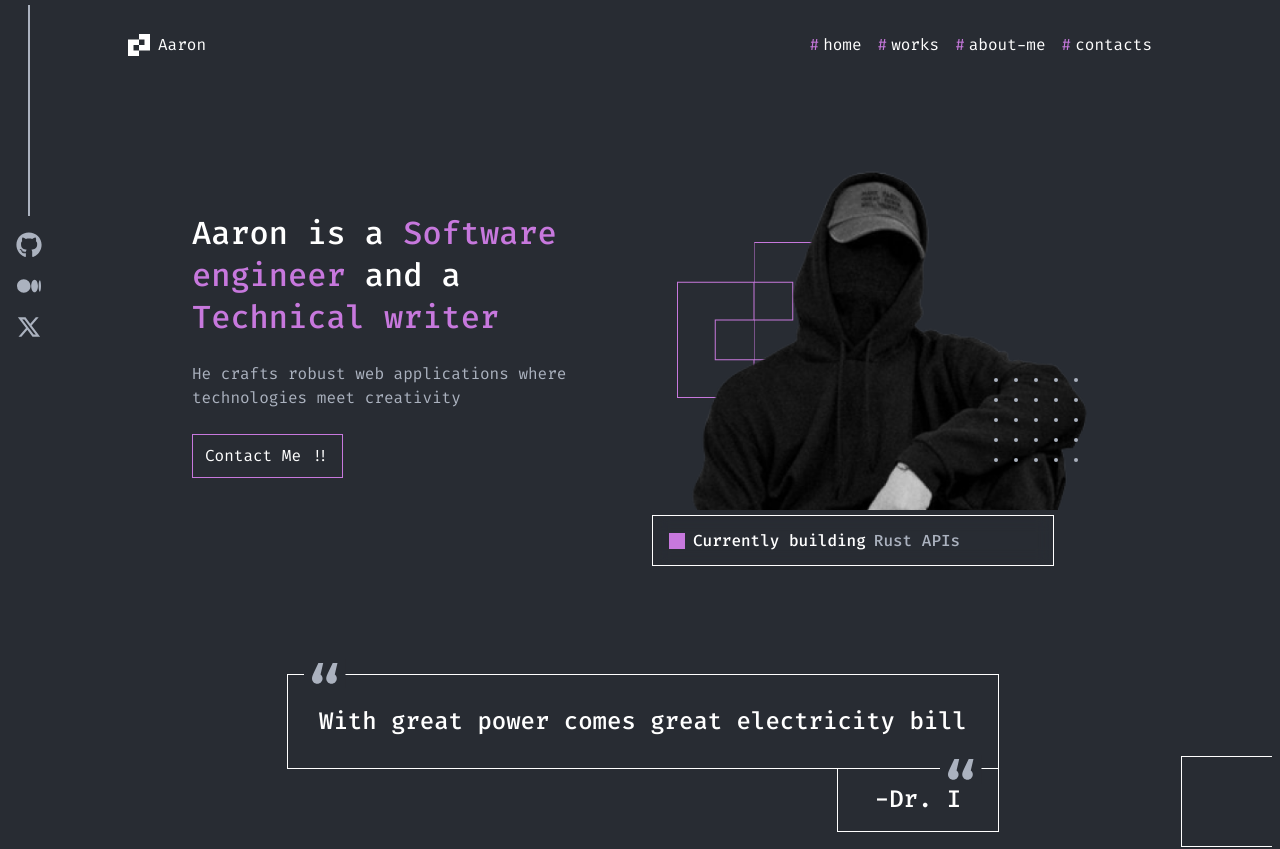
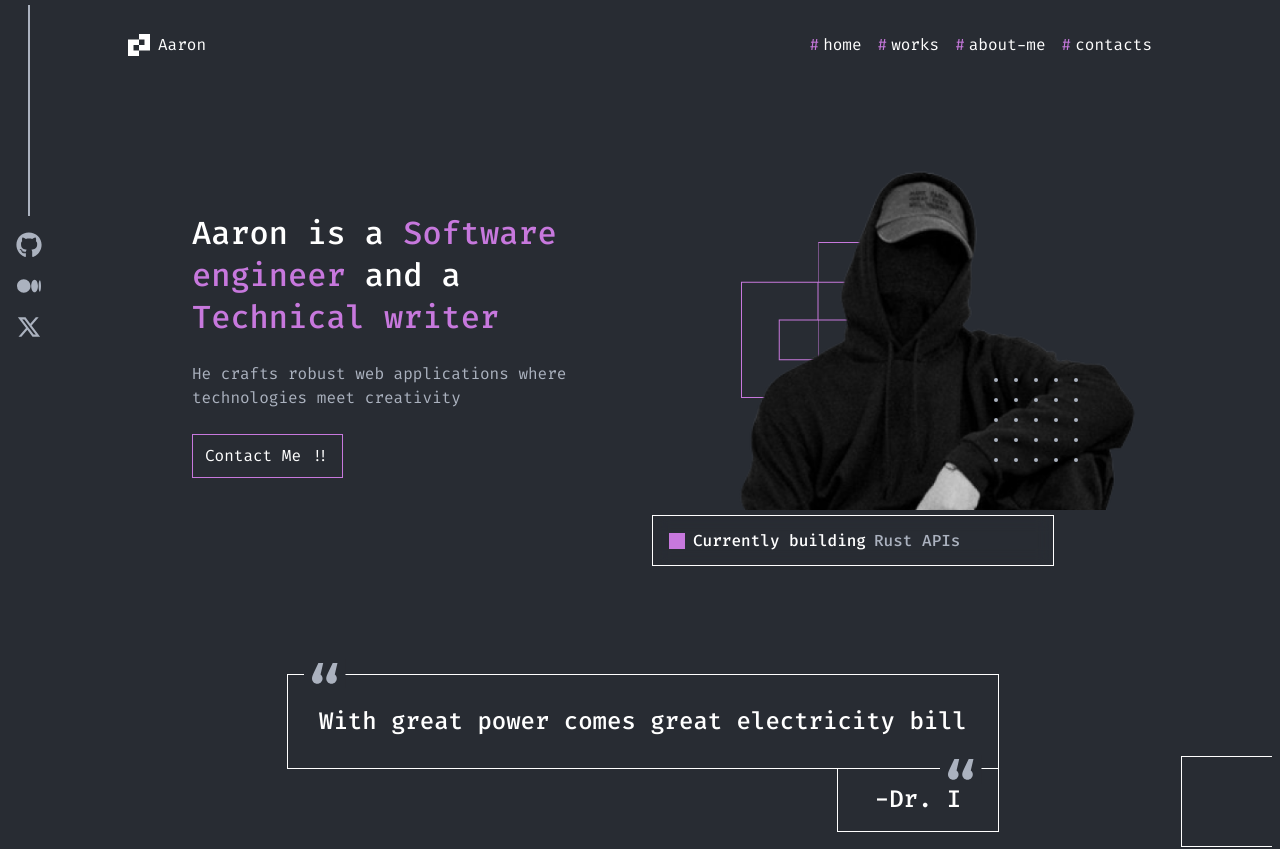
Before and after one commit to asapconet/asap-portfolio, a Next.js app: page /main in a window 1280 px wide. Shown: the top 849 px of the page. Built offline with nearby package versions, Linux system fonts and the light colour scheme; a web font is replaced by a local one.

Commit message:
perf: add animations x4

```diff
--- a/package.json
+++ b/package.json
@@ -10,7 +10,7 @@
   },
   "dependencies": {
     "@headlessui/react": "^1.7.18",
-    "animejs": "^3.2.2",
+    "animejs": "^4.2.2",
     "classnames": "^2.5.1",
     "framer-motion": "^12.23.26",
     "next": "14.1.0",
--- /dev/null
+++ b/src/components/animations/Typing.tsx
@@ -0,0 +1,87 @@
+"use client";
+
+import { useEffect, useRef, useState } from "react";
+import { animate, stagger } from "animejs";
+
+interface TypingTextProps {
+  children: string;
+  className?: string;
+  typingSpeed?: number;
+  cursor?: boolean;
+  cursorChar?: string;
+  startDelay?: number;
+}
+
+export default function TypingText({
+  children,
+  className = "",
+  typingSpeed = 50,
+  cursor = true,
+  cursorChar = "|",
+  startDelay = 0,
+}: TypingTextProps) {
+  const textRef = useRef<HTMLSpanElement>(null);
+  const [isMounted, setIsMounted] = useState(false);
+  const letterAnimRef = useRef<any>(null);
+  const cursorAnimRef = useRef<any>(null);
+
+  useEffect(() => {
+    setIsMounted(true);
+  }, []);
+
+  useEffect(() => {
+    if (!isMounted || !textRef.current) return;
+
+    const element = textRef.current;
+    const text = children;
+
+    element.innerHTML = "";
+
+    const letters = text.split("").map((char) => {
+      const span = document.createElement("span");
+      span.className = "inline-block opacity-0";
+      span.textContent = char === " " ? "\u00A0" : char;
+      return span;
+    });
+
+    letters.forEach((letter) => element.appendChild(letter));
+
+    let cursorSpan: HTMLSpanElement | null = null;
+    if (cursor) {
+      cursorSpan = document.createElement("span");
+      cursorSpan.className = "cursor inline-block";
+      cursorSpan.textContent = cursorChar;
+      element.appendChild(cursorSpan);
+    }
+
+    // Animate letters – store the instance for cleanup
+    letterAnimRef.current = animate(
+      element.querySelectorAll("span:not(.cursor)"),
+      {
+        opacity: [0, 1],
+        duration: 50,
+        delay: stagger(typingSpeed),
+        ease: "outQuad",
+        offset: startDelay,
+      },
+    );
+
+    // Animate cursor
+    if (cursor && cursorSpan) {
+      cursorAnimRef.current = animate(cursorSpan, {
+        opacity: [1, 0, 1],
+        duration: 800,
+        loop: true,
+        ease: "inOutSine",
+      });
+    }
+
+    // Proper cleanup on unmount or re-run
+    return () => {
+      letterAnimRef.current?.cancel();
+      cursorAnimRef.current?.cancel();
+    };
+  }, [children, isMounted, typingSpeed, cursor, cursorChar, startDelay]);
+
+  return <span ref={textRef} className={className} />;
+}
--- a/src/components/sections/AboutSection.tsx
+++ b/src/components/sections/AboutSection.tsx
@@ -2,34 +2,39 @@ import { SectionHeader } from "@/components/SectionHeader";
 import { DotGrid } from "@/components/DotGrids";
 import AppButton from "@/components/Button";
 import Image from "next/image";
+import TypingText from "../animations/Typing";
 
 export default function AboutSection() {
   return (
     <section className="flex flex-col gap-4 max-w-[1024px] w-full lg:pt-[3rem] min-h-[504px]">
-      <div
-        className="
-          absolute -left-6 mt-28
-          hidden xl:block
-          w-12 md:w-[80px] h-24 md:h-[155px] border border-white border-l-0
-        "
-      />
+      <div className="absolute -left-6 mt-28 hidden xl:block w-12 md:w-[80px] h-24 md:h-[155px] border border-white border-l-0" />
 
       <SectionHeader name="about-me" />
 
       <div className="flex flex-col lg:flex-row justify-between gap-8 lg:gap-12 w-full">
-        <article className="flex flex-col gap-4 lg:w-[515px] mt-4 text-sec">
-          <p className="paragraph-1">Hello I&apos;m Aaron</p>
-          <p className="paragraph-1-s !leading-7 ">
-            I&apos;m a software engineer with a passion for building innovative
-            and user-friendly applications. I have experience working with a
-            variety of technologies, including React, Node.js, and Python.
-            I&apos;m always looking for new challenges and opportunities to
-            learn and grow. <br /> <br />
-            I&apos;m currently working on a project that involves building a web
-            application using React and Node.js. I&apos;m excited to see where
-            this project will take me and what new skills I&apos;ll learn along
-            the way.
-          </p>
+        <article className="flex flex-col gap-6 lg:w-[515px] mt-4 text-sec">
+          <TypingText typingSpeed={60} cursor={false} className="paragraph-1">
+            Hello I&aposmm Aaron
+          </TypingText>
+
+          <div className="paragraph-1-s !leading-7 space-y-6">
+            <TypingText typingSpeed={20} startDelay={300}>
+              I&aposm a software engineer with a passion for building innovative
+              and user-friendly applications. I have experience working with a
+              variety of technologies, including React, Node.js, and Python.
+              I&aposmm always looking for new challenges and opportunities to
+              learn and grow.
+            </TypingText>
+            <br />
+            <br />
+            <TypingText typingSpeed={60} cursor={false}>
+              I&aposm currently working on a project that involves building a
+              web application using React and Node.js. I&aposm excited to see
+              where this project will take me and what new skills I&aposll learn
+              along the way.
+            </TypingText>
+          </div>
+
           <AppButton asLink="/about" rightIcon className="w-fit">
             Read more
           </AppButton>
@@ -44,15 +49,13 @@ export default function AboutSection() {
             className="absolute left-0 top-2 sm:w-[120px] sm:h-[120px]"
             dotClassName="bg-white/90"
           />
-
           <Image
             src="/images/aboutImage.png"
-            alt=""
+            alt="Aaron's about image"
             width={339}
             height={507}
             className="w-full h-auto"
           />
-
           <DotGrid
             cols={5}
             rows={3}
@@ -62,7 +65,6 @@ export default function AboutSection() {
             className="absolute right-0 bottom-24 sm:w-[120px] sm:h-[120px]"
             dotClassName="bg-white/90"
           />
-
           <div className="border w-[90%] mx-auto sm:mx-4 border-pri" />
         </div>
       </div>
--- a/src/components/sections/MainHero.tsx
+++ b/src/components/sections/MainHero.tsx
@@ -1,56 +1,109 @@
+"use client";
+
+import { useEffect, useRef } from "react";
+import { createTimeline, animate, stagger } from "animejs";
 import { DotsIcon1 } from "@/assets/Icons/Dots";
 import { MixedShapeLogo1 } from "@/assets/Icons/MixedShapeLogo";
 import myCover from "@/assets/myCover.png";
 import Image from "next/image";
 import ApButton from "../Button";
+import TypingText from "../animations/Typing";
 
 export default function MainHero() {
+  const containerRef = useRef<HTMLDivElement>(null);
+
+  useEffect(() => {
+    if (!containerRef.current) return;
+
+    // v4: Use createTimeline with defaults for shared params
+    const tl = createTimeline({
+      autoplay: true,
+      defaults: {
+        ease: "outExpo", // v4 uses 'ease' instead of 'easing', and short names like 'outExpo'
+        duration: 1600, // base duration, overridden where needed
+      },
+    });
+
+    tl.add(".main-logo", {
+      translateX: ["0rem", "4rem"],
+      scale: [0.95, 1.05, 1],
+      duration: 1800,
+    })
+      .add(
+        ".my-photo",
+        {
+          translateX: ["0rem", "3rem"],
+          opacity: [0, 1],
+          duration: 1400,
+        },
+        "-=1200", // overlap
+      )
+      .add(
+        ".dots",
+        {
+          scale: [0.6, 1],
+          opacity: [0, 1],
+          duration: 1600,
+        },
+        "-=1000",
+      );
+  }, []);
+
   return (
-    <section
-      className="
-        relative flex flex-col md:flex-row
-        items-center justify-between
-        gap-8
-        max-w-[1024px] w-full
-        pt-16 md:pt-20
-      "
-    >
+    <section className="relative flex flex-col md:flex-row items-center justify-between gap-8 max-w-[1024px] w-full pt-16 md:pt-20">
+      {/* ... text content ... */}
       <div className="flex flex-col gap-6 max-w-[520px] sm:pt-10">
         <p className="heading-1-sm">
-          Aaron is a <span className="text-pri"> Software engineer</span> and a
+          Aaron is a <span className="text-pri">Software engineer</span> and a
           <span className="text-pri"> Technical writer</span>
         </p>
         <p className="paragraph-1s text-sec">
           He crafts robust web applications where technologies meet creativity
         </p>
         <ApButton className="hidden sm:block" asLink="contact">
-          {" "}
           Contact Me !!
         </ApButton>
       </div>
-      <div className="relative w-full max-w-[469px] aspect-[469/388]">
-        <MixedShapeLogo1 className="pt-[4.8rem]" />
+
+      <div
+        ref={containerRef}
+        className="relative w-full max-w-[469px] aspect-[469/388]"
+      >
+        <div className="main-logo pt-[4.8rem]">
+          <MixedShapeLogo1 />
+        </div>
+
         <Image
-          className="absolute top-0 right-0 object-contain"
-          alt=""
+          className="my-photo absolute top-0 right-0 object-contain opacity-0"
+          alt="Aaron's cover"
           src={myCover}
           fill
           priority
         />
-        <div className="absolute right-4 bottom-12">
+
+        <div className="dots absolute right-4 bottom-12 opacity-0">
           <DotsIcon1 />
         </div>
       </div>
-      <div
-        className="
-        absolute right-4 md:right-10  -bottom-14 w-[90%] sm:w-[402px] h-auto
-          px-4 py-3 border border-white backdrop-blur
-        "
-      >
-        <p className="paragraph-1 flex items-center gap-1 sm:gap-2 ">
+
+      {/* Badge */}
+      <div className="absolute right-4 md:right-10 -bottom-14 w-[90%] sm:w-[402px] h-auto px-4 py-3 border border-white backdrop-blur">
+        <p className="paragraph-1 flex items-center gap-1 sm:gap-2">
           <span className="w-[16px] h-[16px] bg-pri"></span>
-          <span> Currently building </span>
-          <span className="text-sec"> Rust APIs</span>
+          <span className="flex items-center gap-1 sm:gap-2">
+            <TypingText typingSpeed={60} cursor={false} startDelay={800}>
+              Currently building
+            </TypingText>
+            <TypingText
+              typingSpeed={60}
+              cursor={true}
+              cursorChar="|"
+              startDelay={800}
+              className="text-sec"
+            >
+              Rust APIs
+            </TypingText>
+          </span>
         </p>
       </div>
     </section>
--- a/src/styles/global.scss
+++ b/src/styles/global.scss
@@ -50,6 +50,15 @@ textarea {
         animation: none !important;
     }
 }
+.cursor {
+    animation: blink 0.8s step-end infinite;
+}
+
+@keyframes blink {
+    50% {
+        opacity: 0;
+    }
+}
 
 @layer utilities {
     .divider {
```
Also changed, not shown: 1 other file (tests, documents, lock files or other folders).
